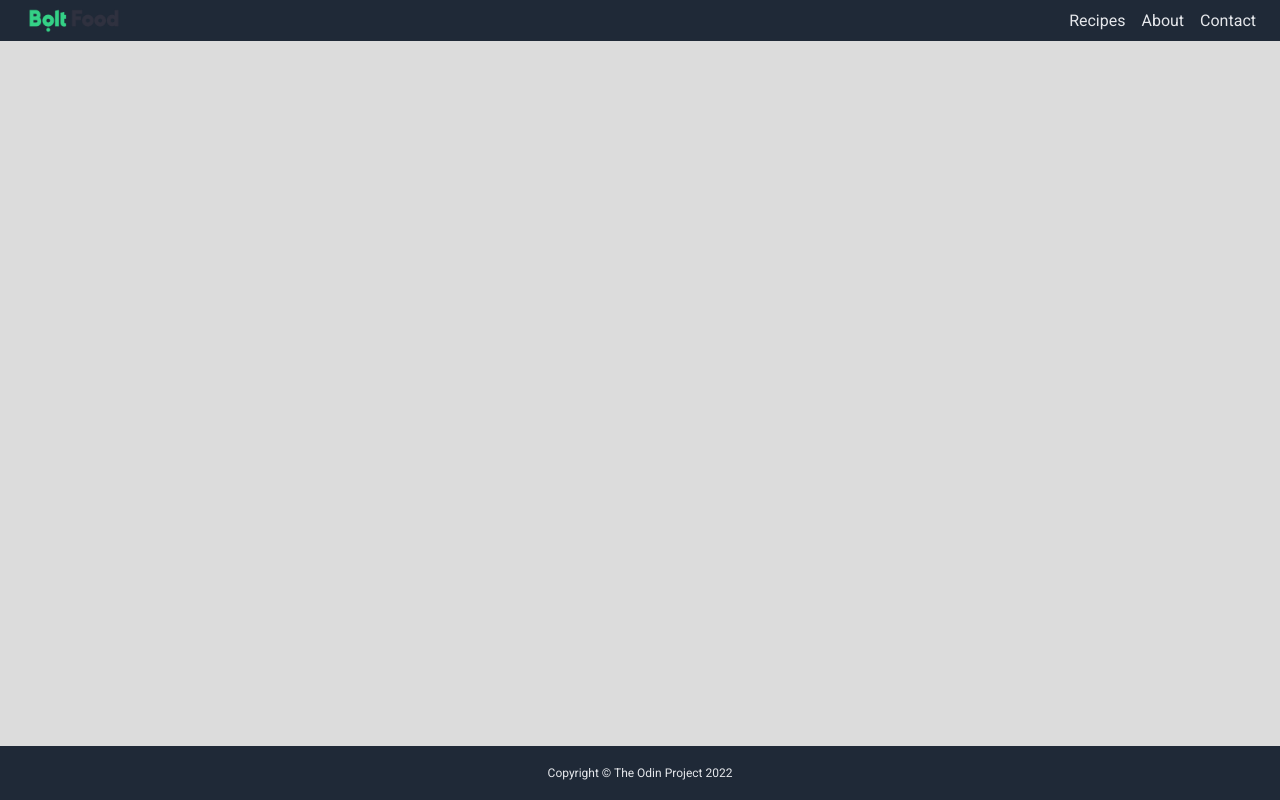
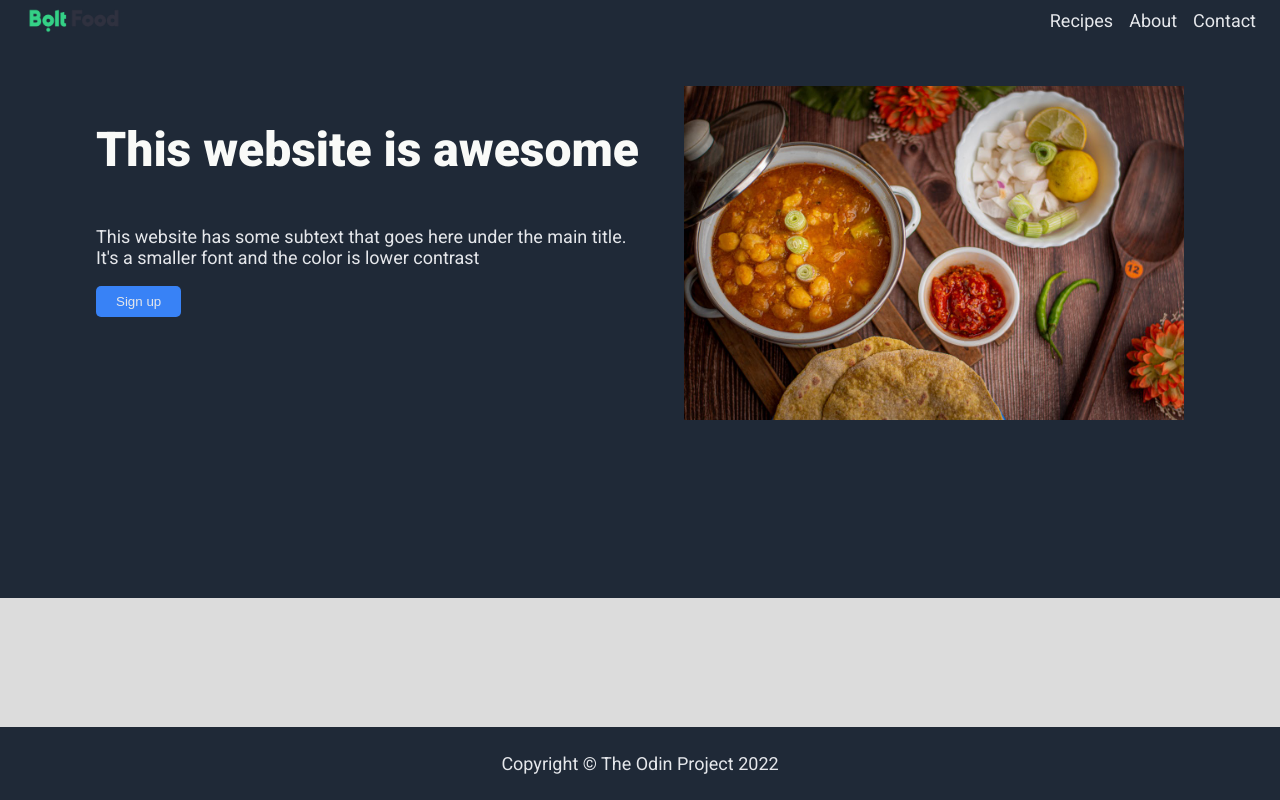
Before and after one commit to PewPewManZ/odin-recipes, a plain HTML site: page index.html in a window 1280 px wide. Drawn offline with Linux system fonts and the light colour scheme.

Commit message:
Add hero section, fix header link size

```diff
--- a/index.html
+++ b/index.html
@@ -18,6 +18,19 @@
         </ul>
       </div>
     </div>
+    <div class="hero">
+      <div class="hero-main">
+        <h3>This website is awesome</h3>
+        <p>
+          This website has some subtext that goes here under the main title.
+          It's a smaller font and the color is lower contrast
+        </p>
+        <button>Sign up</button>
+      </div>
+      <div class="hero-secondary">
+        <img src="images/pexels-photo-7364662.jpeg" alt="" />
+      </div>
+    </div>
     <div class="container"></div>
     <div class="footer">
       <p>Copyright &copy; The Odin Project 2022</p>
--- a/style.css
+++ b/style.css
@@ -17,9 +17,17 @@ ul {
   gap: 16px;
 }
 
-a {
+a,
+p {
   text-decoration: none;
   color: #e5e7eb;
+  font-size: 18px;
+}
+
+button {
+  border: none;
+  padding: 8px 20px;
+  border-radius: 5px;
 }
 
 .header,
@@ -42,6 +50,35 @@ a {
   margin-right: 16px;
 }
 
+.hero {
+  background-color: #1f2937;
+  padding: 16px 80px;
+  flex: 1 1 auto;
+  display: flex;
+}
+
+.hero-main,
+.hero-secondary {
+  padding: 16px;
+}
+
+.hero-main h3 {
+  font-size: 48px;
+  font-weight: extra-bold;
+  color: #f9faf8;
+}
+
+.hero-main button {
+  background-color: #3882f6;
+  color: #e5e7eb;
+}
+
+.hero-secondary img {
+  width: 500px;
+  height: 360px;
+  object-fit: scale-down;
+}
+
 .container {
   flex: 1 1 auto;
 }
```
Also changed, not shown: images/pexels-photo-7364662.jpeg (added).
